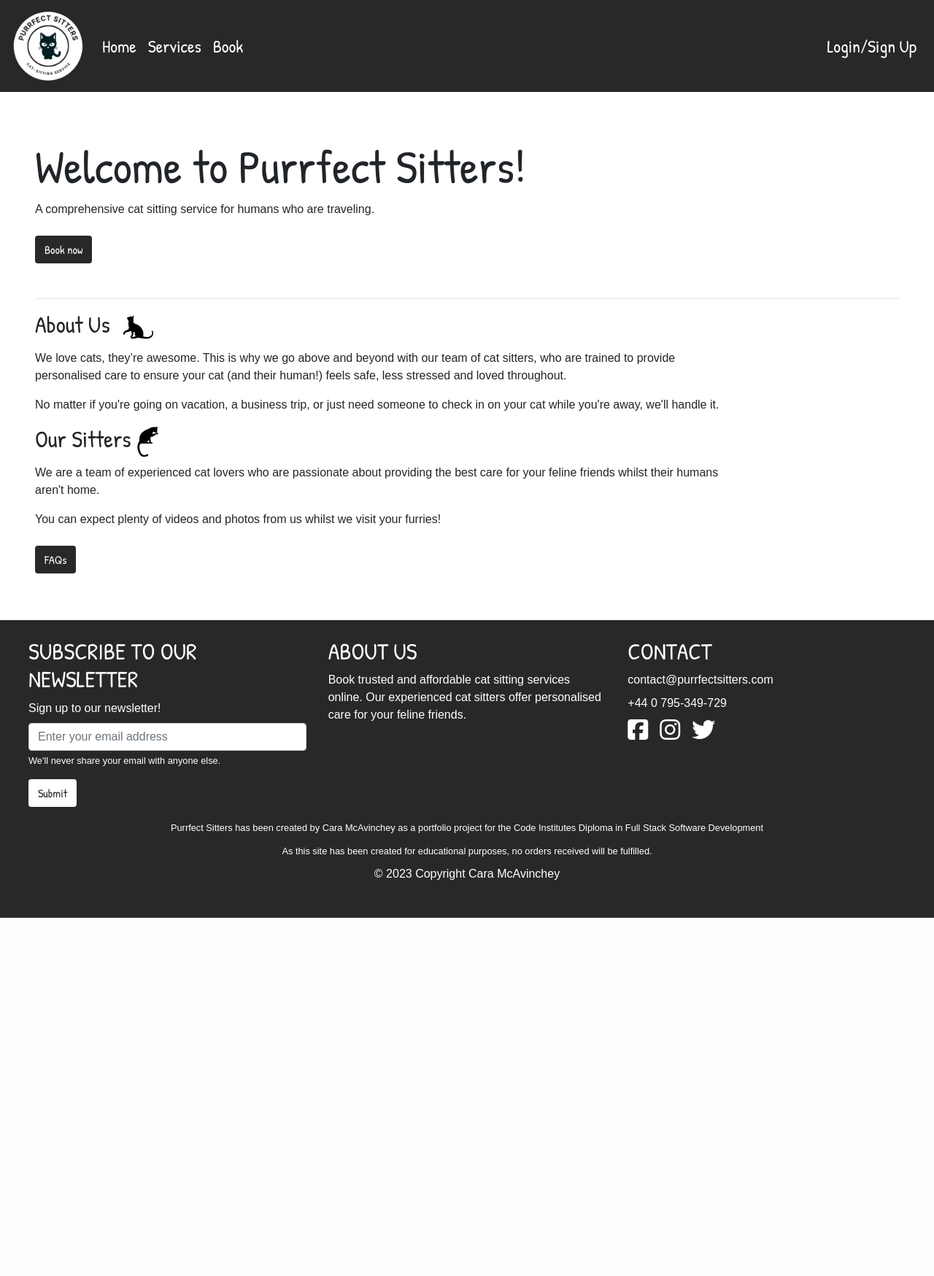
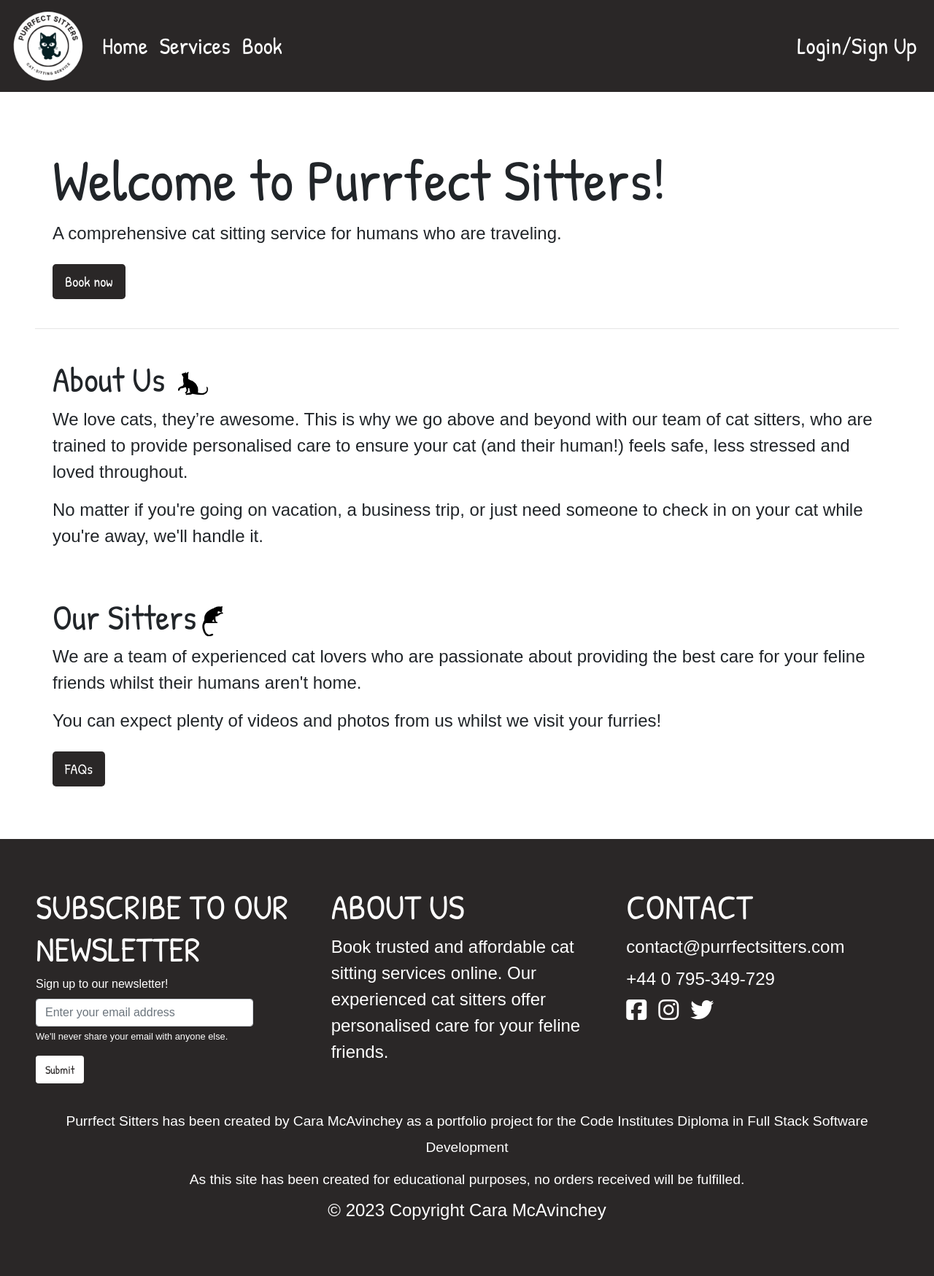
Before and after one commit to CaraMcAvinchey/purrfect-sitters, a Django app: page / in a window 1280 px wide. Shown: the whole page at 73% size. Before the commit the page ends 1258 px from the top, so only its background shows below. Run offline with Django 3.2, Linux system fonts and the light colour scheme; parts of the project's set-up code (start-up, migrations or seed data) failed here and were passed over; some libraries are stand-ins or nearby versions; some web fonts are replaced.

Commit message:
Restructure pages into rows and cols

```diff
--- a/cat/templates/cat/cat-profile.html
+++ b/cat/templates/cat/cat-profile.html
@@ -12,7 +12,7 @@
     <h1>My Cats</h1>
     <p>These are the cats you have on our system. Please make sure their details are up-to-date.</p>
     <a href="#">
-        <button type="button" class="btn btn-custom-dark">Add a Cat</button>
+        <button type="button" class="btn btn-custom-dark btn-lg">Add a Cat</button>
     </a>
 </div>
 <hr>
@@ -23,7 +23,7 @@
         <div class=" col-md-6 col-lg-4">
             <div class="card-deck">
                 <div class="card">
-                <img class="card-img-top" src="{{ cats.cat_image.url }}" alt="A picture of your cat for their profile">
+                <img class="card-img-top cat-card img-fluid" src="{{ cats.cat_image.url }}" alt="A picture of your cat for their profile">
                 <div class="card-body">
                     <h3 class="card-title"><i class="fa-solid fa-paw"></i> {{ cats.cat_name }}</h3>
                     <p>{{ cats.cat_gender }}, {{ cats.cat_age }}</p>
--- a/home/templates/home/index.html
+++ b/home/templates/home/index.html
@@ -27,20 +27,21 @@
 {% endblock %}
 
 {% block content %}
-    <div class="d-flex text-container mb-5">
     <section>
+        <div class="row p-4">
+            <div class="col-12">
                 <h1>Welcome to Purrfect Sitters!</h1>
-            <p>
-                A comprehensive cat sitting service for humans who are traveling.
-            </p>
+                <p>A comprehensive cat sitting service for humans who are traveling.</p>
                 <a href="#">
-            <button type="button" class="btn btn-custom-dark mt-2">Book now</button>
+                <button type="button" class="btn btn-custom-dark mt-2 btn-lg">Book now</button>
                 </a>
+            </div>
+        </div>
     </section>
-    </div>
     <hr>
-    <section class="d-flex text-container">
-        <div>
+    <section>
+        <div class="row p-4">
+            <div class="col-12">
                 <h2>About Us<span class="pl-3"><img src="{% static 'images/cat-pose-three.png' %}" alt="Black cat looking up" width="45" height="45"></span></h2>
                 <p>
                     We love cats, they’re awesome. This is why we go above and beyond with our team of cat sitters,
@@ -52,9 +53,11 @@
                     or just need someone to check in on your cat while you're away, we'll handle it.
                 </p>
             </div>
+        </div>
     </section>
-    <section class="d-flex text-container">
-        <div>
+    <section>
+        <div class="row p-4">
+            <div class="col-12">
                 <h2>Our Sitters<span><img src="{% static 'images/cat-pose-one.png' %}" alt="Black cat licking its paw" width="45" height="45"></span></h2>
                 <p>
                     We are a team of experienced cat lovers who are passionate about providing
@@ -64,8 +67,9 @@
                     You can expect plenty of videos and photos from us whilst we visit your furries!
                 </p>
                 <a href="#">
-                <button type="button" class="btn btn-custom-dark mt-2">FAQs</button>
+                    <button type="button" class="btn btn-custom-dark mt-2 btn-lg">FAQs</button>
                 </a>
+            </div>
         </div>
     </section>
 {% endblock %}
--- a/static/css/base.css
+++ b/static/css/base.css
@@ -3,10 +3,6 @@
 
 body {
     font-family: 'ABeeZee', sans-serif;
-}
-
-.content-container {
-    padding: 4rem 3rem;
 }
 
 /*----- Navigation -----*/
@@ -65,7 +61,6 @@ footer p {
 
 .social-media {
     display: flex;
-    justify-content: center;
     gap: 1rem;
 }
 
@@ -79,36 +74,41 @@ footer p {
     font-size: 1.5rem;
 }
 
+.form-control {
+    width: 80%;
+}
+
+.cat-card {
+    max-width: 100%;
+    height: auto;
+  }
+
 /*----- Media Queries -----*/
 
 /* medium devices (tablets, less than 768px) */
-
-@media (min-width: 768px) {
-    .social-media {
-        justify-content: start;
-    }
-}
 
 /* large devices (laptops, less than 992px) */
 
 @media (min-width: 1024px) {
     h1 {
-        font-size: 4rem;
+        font-size: 5rem;
     }
 
     .nav-link {
+        font-size: 2rem;
+    }
+
+    p {
         font-size: 1.5rem;
     }
 
     h2, h3 {
-        font-size: 2rem;
+        font-size: 3rem;
     }
 
     .text-container {
         max-width: 80%;
     }
 
-    .social-media {
-        justify-content: start;
-    }
+
 }
--- a/templates/base.html
+++ b/templates/base.html
@@ -58,7 +58,7 @@
   </div>
 
   <!-- PAGE CONTENT -->
-  <div class="content-container">
+  <div class="container-fluid p-5">
     {% block content %}
     {% endblock %}
   </div>
--- a/templates/includes/footer.html
+++ b/templates/includes/footer.html
@@ -1,9 +1,7 @@
-<footer class="page-footer text-white p-4">
-    <div class="container-fluid text-center text-md-left">
+<footer class="page-footer text-white p-5">
     <div class="row">
-
         <!-- Newsletter Section -->
-            <section class="col-md-4 mt-md-0 mt-3">
+        <section class="col-sm-12 col-md-4 col-lg-4 p-3">
             <h3 class="text-uppercase">SUBSCRIBE TO OUR NEWSLETTER</h3>
             <form>
                 <div class="form-group">
@@ -16,7 +14,7 @@
         </section>
 
         <!-- About Section -->
-            <section class="col-md-4 mt-md-0 mt-3">
+        <section class="col-sm-12 col-md-4 col-lg-4 p-3">
             <h3 class="text-uppercase">ABOUT US</h3>
             <p>
             Book trusted and affordable cat sitting services online.
@@ -24,10 +22,8 @@
             </p>
         </section>
 
-            <hr class="clearfix w-100 d-md-none pb-3">
-
         <!-- Contact Section -->
-            <section class="col-md-4 mb-md-0 mb-3">
+        <section class="col-sm-12 col-md-4 col-lg-4 p-3">
             <h3 class="text-uppercase">CONTACT</h3>
             <p>contact@purrfectsitters.com</p>
             <p>+44 0 795-349-729</p>
@@ -48,18 +44,27 @@
                     <span class="fa-sr-only text-white">Link to Twitter. Opens in a new tab</span>
                 </a>
             </div>
-
         </section>
-        </div>
     </div>
 
     <!-- Educational project disclaimer-->
+    <div class="row">
+        <section class="col-12">
             <div class="footer-copyright text-center py-3">
-        <p><small>Purrfect Sitters has been created by <a href="https://github.com/CaraMcAvinchey" target="_blank" class="text-white">Cara
-                    McAvinchey</a> as a portfolio project for the Code Institutes Diploma in Full Stack Software
-                Development</small></p>
-        <p><small>As this site has been created for educational purposes, no orders received will be fulfilled.</small>
+                <p>
+                <small>
+                    Purrfect Sitters has been created by
+                    <a href="https://github.com/CaraMcAvinchey" target="_blank" class="text-white">Cara McAvinchey</a>
+                    as a portfolio project for the Code Institutes Diploma in Full Stack Software Development
+                </small>
+                </p>
+                <p>
+                    <small>
+                    As this site has been created for educational purposes, no orders received will be fulfilled.
+                    </small>
                 </p>
                 <p>© 2023 Copyright Cara McAvinchey</p>
             </div>
+        </section>
+    </div>
 </footer>
```
Also changed, not shown: service/templates/service/services.html (+14 -8 lines). Lines whose indentation alone changed are shown as unchanged.
